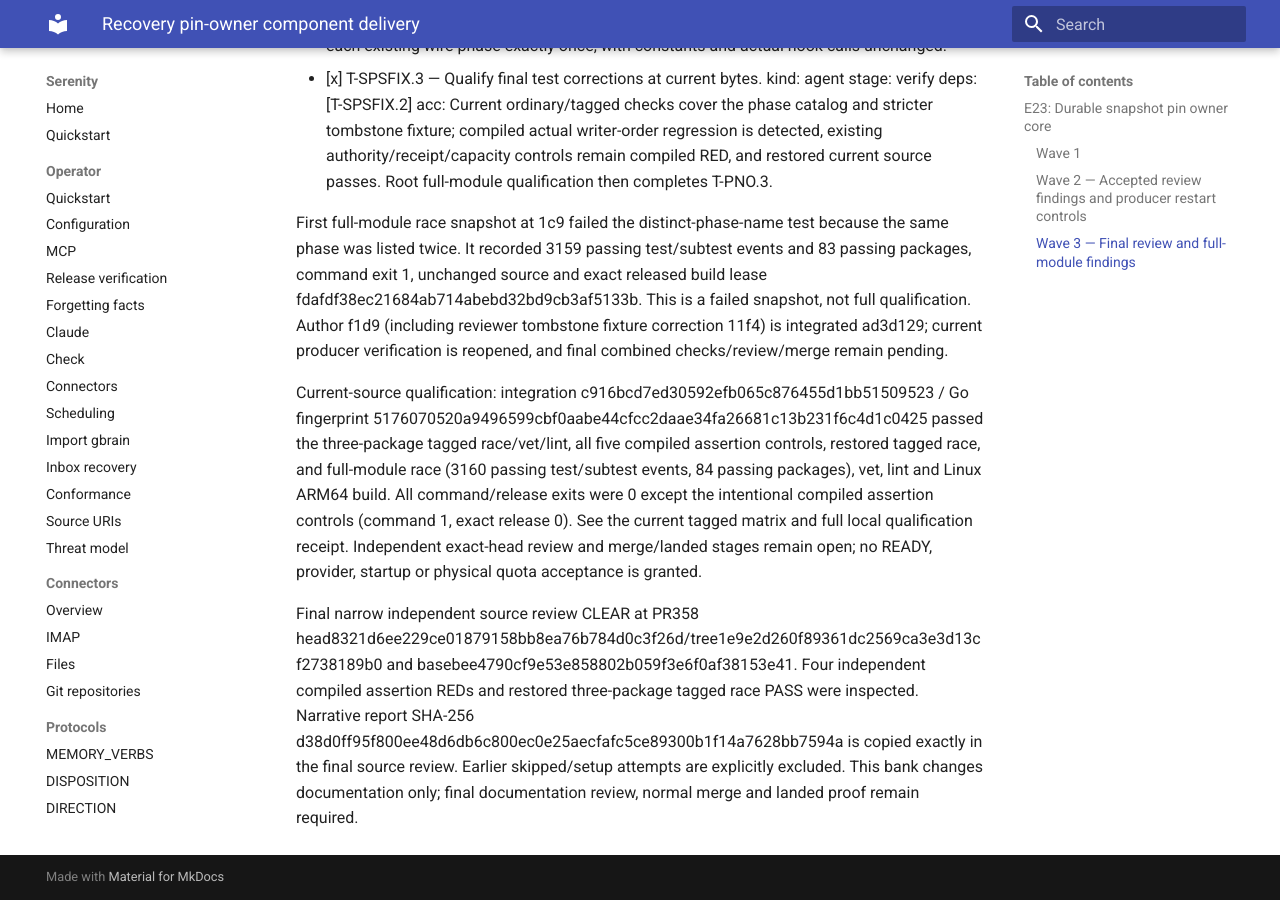
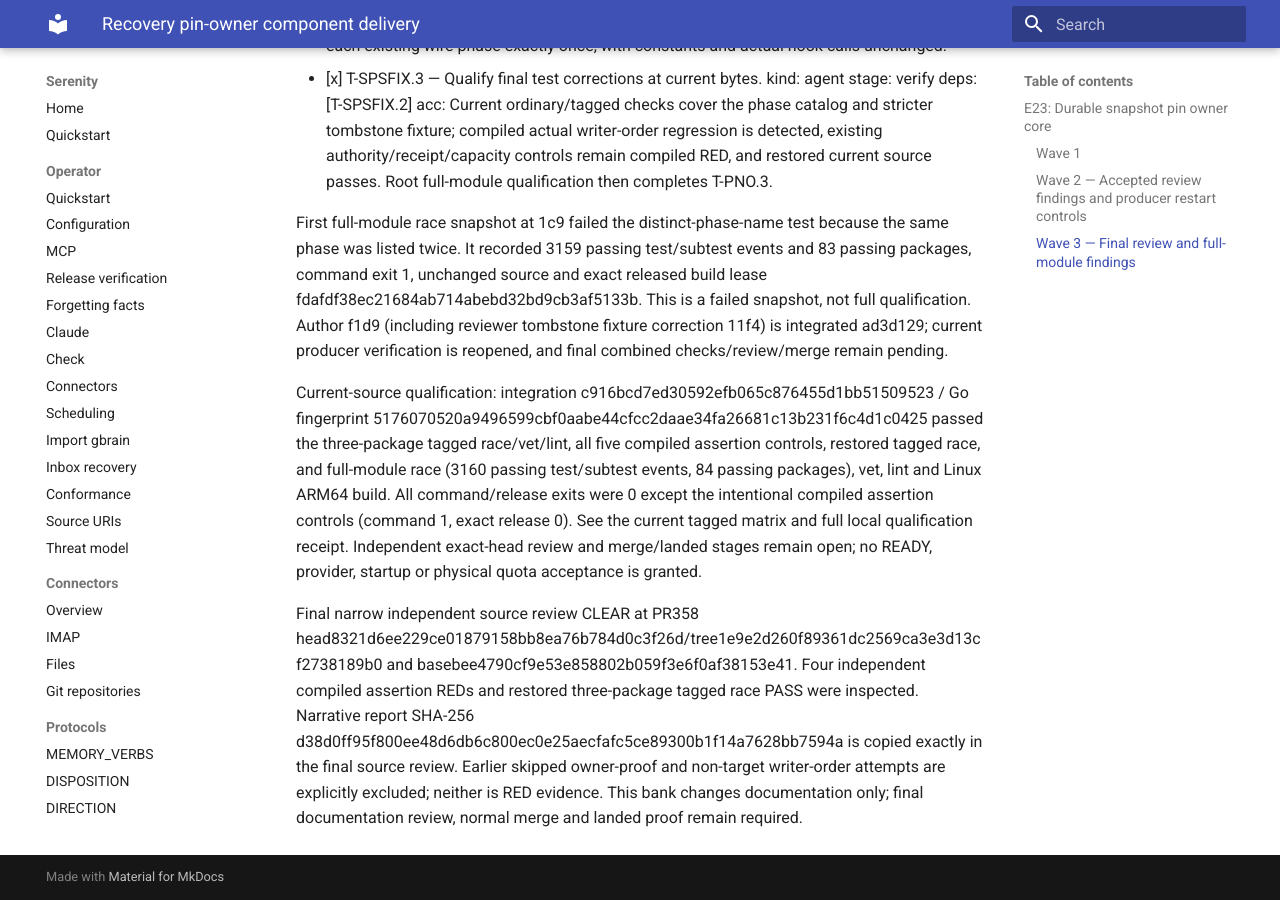
Before and after one commit to sirerun/serenity, an MkDocs documentation site: the page built from docs/plans/recovery-pin-owner-delivery-2026-10-03.md, in a window 1280 px wide and 900 px high, scrolled down 3613 px. Built offline with MkDocs 1.6.1 and Material for MkDocs 9.7.7, drawn with Linux system fonts in a browser that asks for light colours.

Commit message:
docs: distinguish excluded review attempts

```diff
--- a/docs/plans/recovery-pin-owner-delivery-2026-10-03.md
+++ b/docs/plans/recovery-pin-owner-delivery-2026-10-03.md
@@ -75,4 +75,4 @@ First full-module race snapshot at 1c9 failed the distinct-phase-name test becau
 
 Current-source qualification: integration c916bcd7ed30592efb065c876455d1bb51509523 / Go fingerprint 5176070520a9496599cbf0aabe44cfcc2daae34fa26681c13b231f6c4d1c0425 passed the three-package tagged race/vet/lint, all five compiled assertion controls, restored tagged race, and full-module race (3160 passing test/subtest events, 84 passing packages), vet, lint and Linux ARM64 build. All command/release exits were 0 except the intentional compiled assertion controls (command 1, exact release 0). See the current tagged matrix and full local qualification receipt. Independent exact-head review and merge/landed stages remain open; no READY, provider, startup or physical quota acceptance is granted.
 
-Final narrow independent source review CLEAR at PR358 head8321d6ee229ce01879158bb8ea76b784d0c3f26d/tree1e9e2d260f89361dc2569ca3e3d13cf2738189b0 and basebee4790cf9e53e858802b059f3e6f0af38153e41. Four independent compiled assertion REDs and restored three-package tagged race PASS were inspected. Narrative report SHA-256 d38d0ff95f800ee48d6db6c800ec0e25aecfafc5ce89300b1f14a7628bb7594a is copied exactly in the final source review. Earlier skipped/setup attempts are explicitly excluded. This bank changes documentation only; final documentation review, normal merge and landed proof remain required.
+Final narrow independent source review CLEAR at PR358 head8321d6ee229ce01879158bb8ea76b784d0c3f26d/tree1e9e2d260f89361dc2569ca3e3d13cf2738189b0 and basebee4790cf9e53e858802b059f3e6f0af38153e41. Four independent compiled assertion REDs and restored three-package tagged race PASS were inspected. Narrative report SHA-256 d38d0ff95f800ee48d6db6c800ec0e25aecfafc5ce89300b1f14a7628bb7594a is copied exactly in the final source review. Earlier skipped owner-proof and non-target writer-order attempts are explicitly excluded; neither is RED evidence. This bank changes documentation only; final documentation review, normal merge and landed proof remain required.
```
